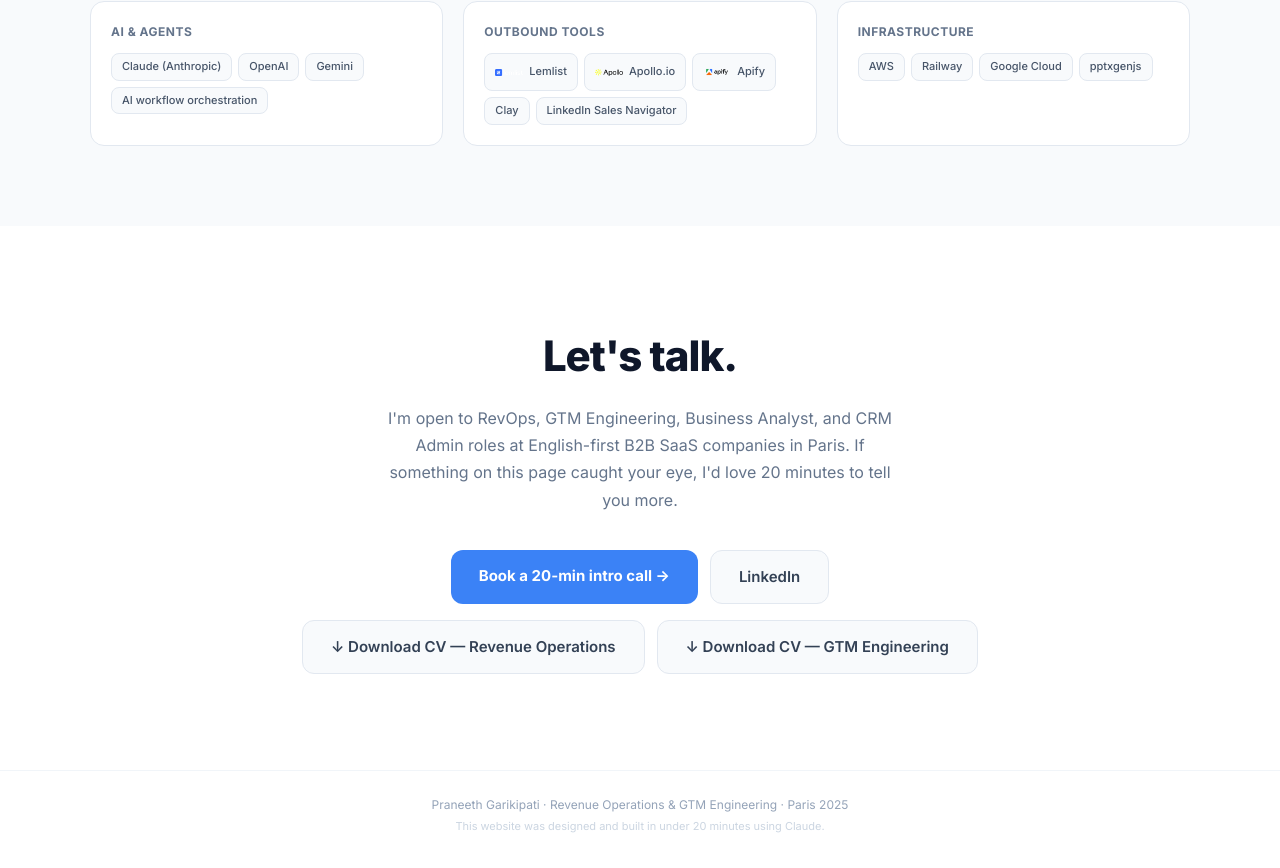
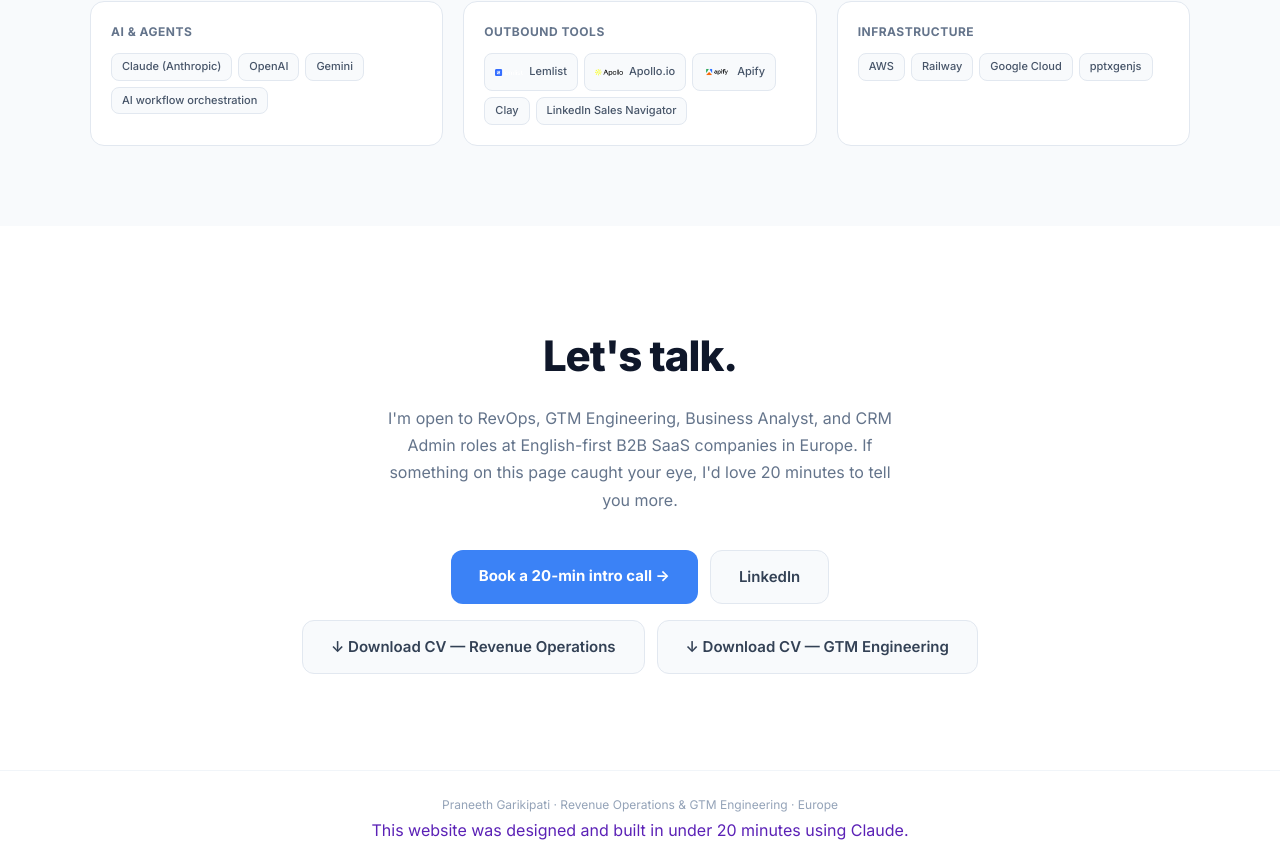
Before and after one commit to praneeth0840-dev/website, a React (Vite) app in the folder portfolio-site/: page / in a window 1280 px wide. Shown: the part 5304-6172 px from the top of the page. Built offline with nearby package versions, Linux system fonts and the light colour scheme.

Commit message:
Update App.jsx

```diff
--- a/portfolio-site/src/App.jsx
+++ b/portfolio-site/src/App.jsx
@@ -696,7 +696,7 @@ export default function App() {
         <h2>Let's talk.</h2>
         <p>
           I'm open to RevOps, GTM Engineering, Business Analyst, and CRM Admin roles at
-          English-first B2B SaaS companies in Paris. If something on this page caught your eye,
+          English-first B2B SaaS companies in Europe. If something on this page caught your eye,
           I'd love 20 minutes to tell you more.
         </p>
         <div style={{ display:"flex", gap:12, justifyContent:"center", flexWrap:"wrap", marginBottom:16 }}>
@@ -719,8 +719,8 @@ export default function App() {
 
       <footer className="footer">
         <div style={{ display:"flex", flexDirection:"column", gap:4, alignItems:"center" }}>
-          <span>Praneeth Garikipati · Revenue Operations &amp; GTM Engineering · Paris 2025</span>
-          <span style={{ color:"#CBD5E1", fontSize:11 }}>This website was designed and built in under 20 minutes using Claude.</span>
+          <span>Praneeth Garikipati · Revenue Operations &amp; GTM Engineering · Europe </span>
+          <span style={{ color:"#5B21B6", fontSize:16 }}>This website was designed and built in under 20 minutes using Claude.</span>
         </div>
       </footer>
     </div>
```
